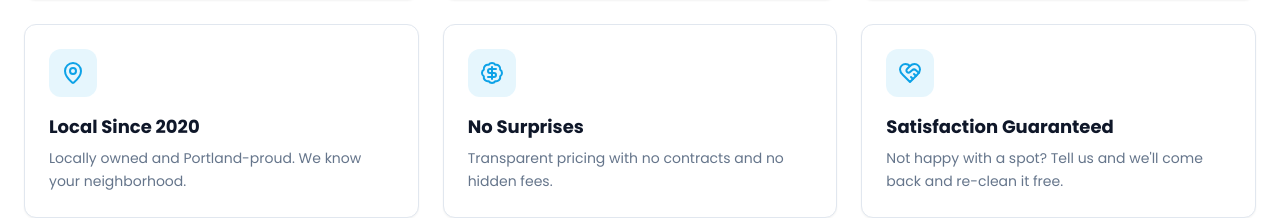
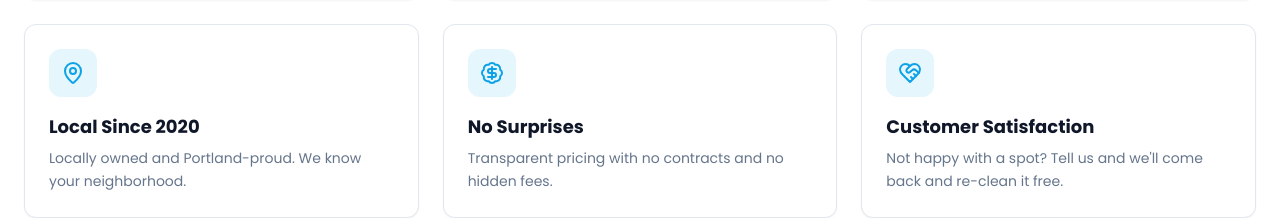
Before and after one commit to squeegee503-cmd/Squeegee-Maids, a React (Vite) app: page / in a window 1280 px wide. Shown: the part 5221-5439 px from the top of the page. Built offline with nearby package versions, Linux system fonts and the light colour scheme; no server answers.

Commit message:
Updated WhyUs.tsx

```diff
--- a/src/components/sections/WhyUs.tsx
+++ b/src/components/sections/WhyUs.tsx
@@ -29,7 +29,7 @@ const reasons = [
   },
   {
     icon: HeartHandshake,
-    title: "Satisfaction Guaranteed",
+    title: "Customer Satisfaction",
     description: "Not happy with a spot? Tell us and we'll come back and re-clean it free.",
   },
 ];
```
